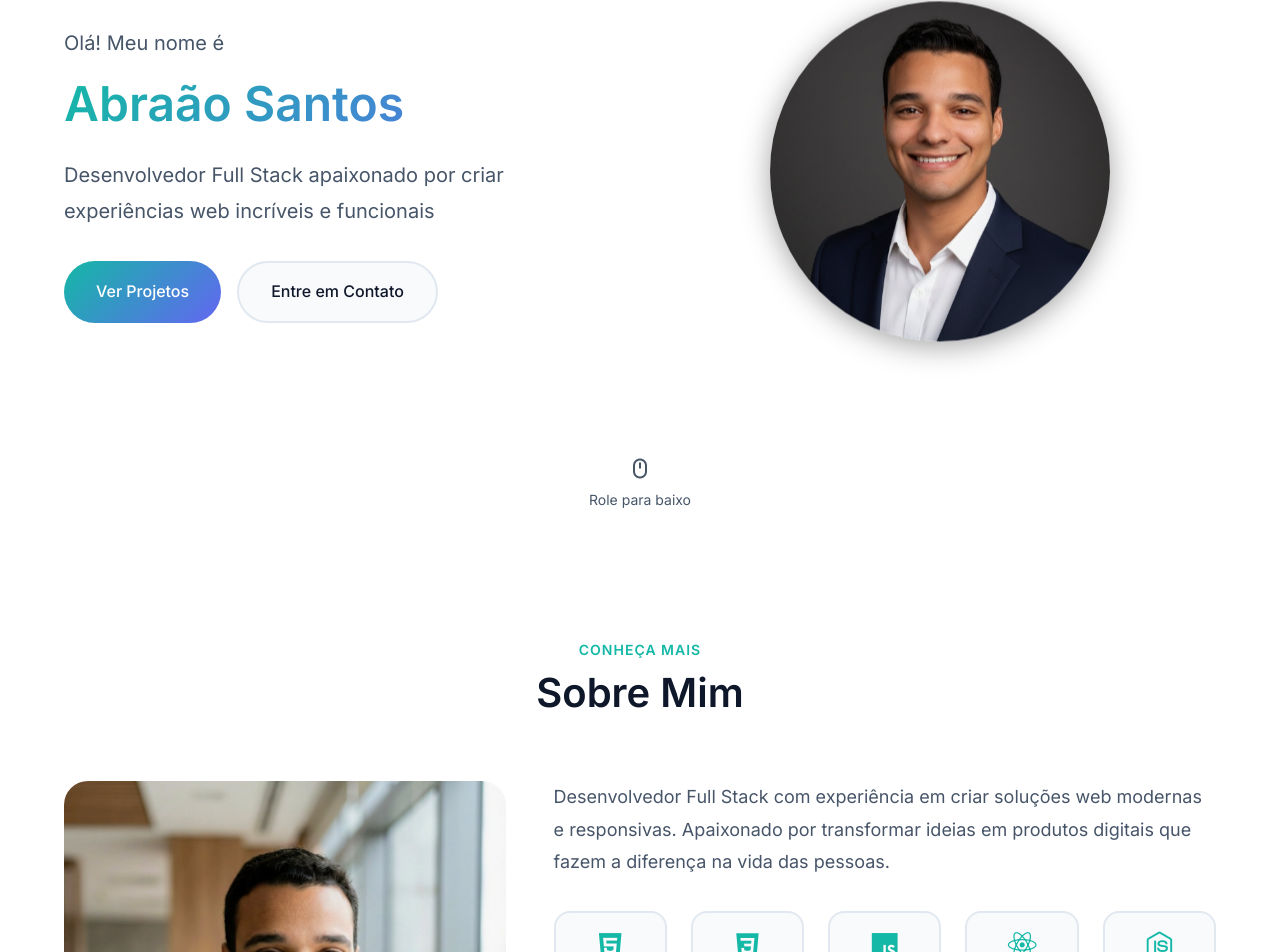
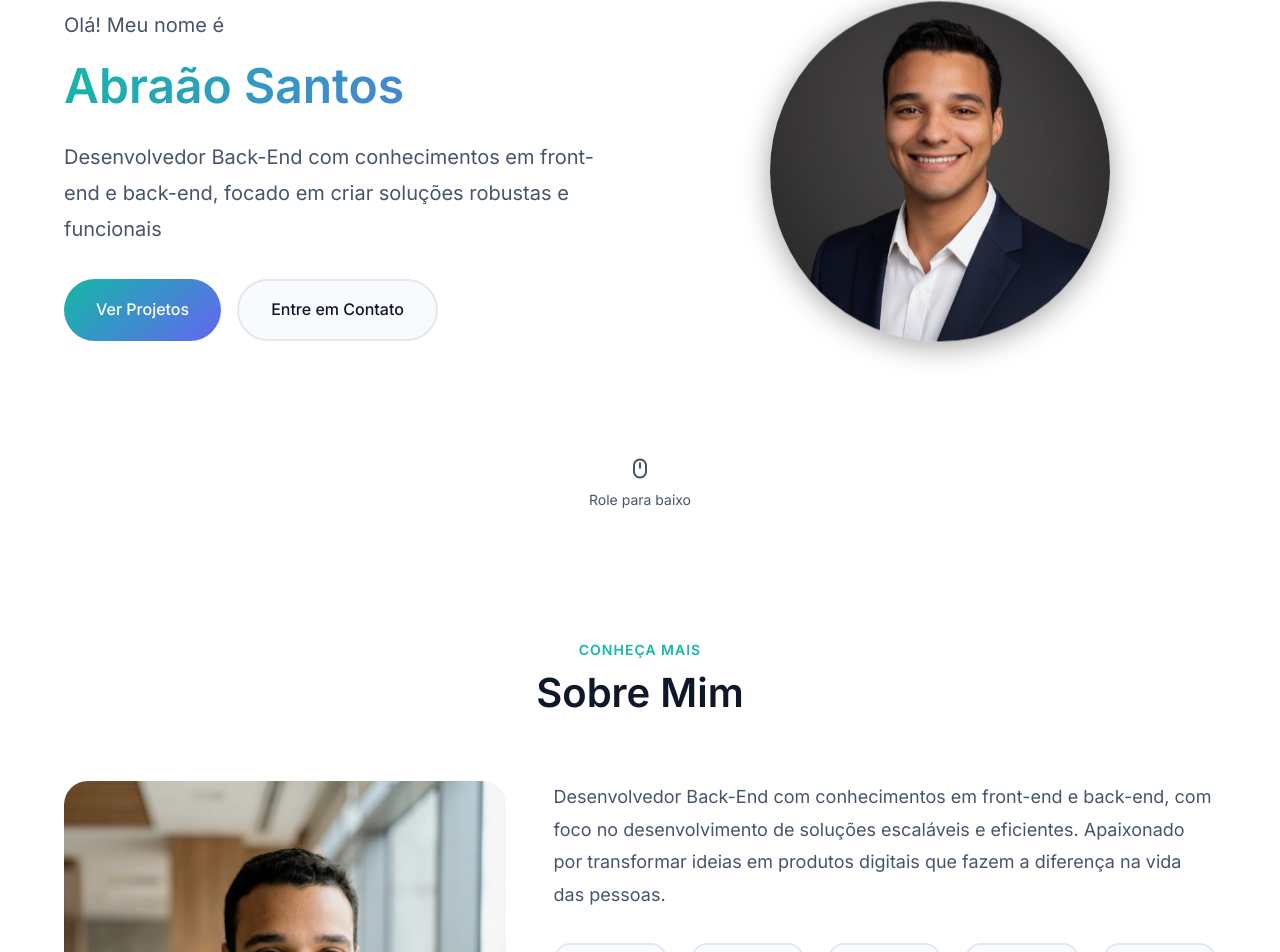
Before and after one commit to abraaosantosdeveloper/abraaosantosdeveloper.github.io, a Next.js app: page / in a window 1280 px wide. Shown: the part 257-1209 px from the top of the page. Built offline with nearby package versions, Linux system fonts and the light colour scheme.

Commit message:
feat: reposicionar perfil para desenvolvedor back-end
Co-authored-by: abraaosantosdeveloper <107932922+abraaosantosdeveloper@users.noreply.github.com>

```diff
--- a/app/layout.tsx
+++ b/app/layout.tsx
@@ -3,9 +3,9 @@ import "./globals.css";
 import "./styles.css";
 
 export const metadata: Metadata = {
-  title: "Abraão Santos | Desenvolvedor Full Stack",
-  description: "Portfólio de Abraão Santos - Desenvolvedor Full Stack com experiência em criar soluções web modernas e responsivas.",
-  keywords: ["Desenvolvedor", "Full Stack", "JavaScript", "React", "Next.js", "Python", "Flask", "PostgreSQL"],
+  title: "Abraão Santos | Desenvolvedor Back-End",
+  description: "Portfólio de Abraão Santos - Desenvolvedor Back-End com conhecimentos em front-end e back-end, com foco no desenvolvimento back-end.",
+  keywords: ["Desenvolvedor", "Back-End", "Front-End", "JavaScript", "React", "Next.js", "Python", "Flask", "PostgreSQL"],
   authors: [{ name: "Abraão Santos" }],
   icons: {
     icon: [
@@ -15,8 +15,8 @@ export const metadata: Metadata = {
     apple: '/favicon.svg',
   },
   openGraph: {
-    title: "Abraão Santos | Desenvolvedor Full Stack",
-    description: "Portfólio de Abraão Santos - Desenvolvedor Full Stack",
+    title: "Abraão Santos | Desenvolvedor Back-End",
+    description: "Portfólio de Abraão Santos - Desenvolvedor Back-End com foco no desenvolvimento back-end",
     type: "website",
   },
 };
--- a/components/About.tsx
+++ b/components/About.tsx
@@ -25,7 +25,7 @@ export default function About() {
 
           <div className="about__data">
             <p className="about__description">
-              Desenvolvedor Full Stack com experiência em criar soluções web modernas e responsivas.
+              Desenvolvedor Back-End com conhecimentos em front-end e back-end, com foco no desenvolvimento de soluções escaláveis e eficientes.
               Apaixonado por transformar ideias em produtos digitais que fazem a diferença na vida das pessoas.
             </p>
 
--- a/components/Footer.tsx
+++ b/components/Footer.tsx
@@ -8,7 +8,7 @@ export default function Footer() {
               <i className='bx bx-code-alt'></i>
               Abraão.dev
             </h3>
-            <p>Desenvolvedor Full Stack</p>
+            <p>Desenvolvedor Back-End</p>
           </div>
 
           <div className="footer__links">
--- a/components/Hero.tsx
+++ b/components/Hero.tsx
@@ -11,7 +11,7 @@ export default function Hero() {
             <span className="wave">👋</span>
           </h1>
           <p className="hero__description">
-            Desenvolvedor Full Stack apaixonado por criar experiências web incríveis e funcionais
+            Desenvolvedor Back-End com conhecimentos em front-end e back-end, focado em criar soluções robustas e funcionais
           </p>
           <div className="hero__buttons">
             <a href="#projects" className="btn btn--primary">Ver Projetos</a>
```
Also changed, not shown: 1 other file (tests, documents, lock files or other folders).
